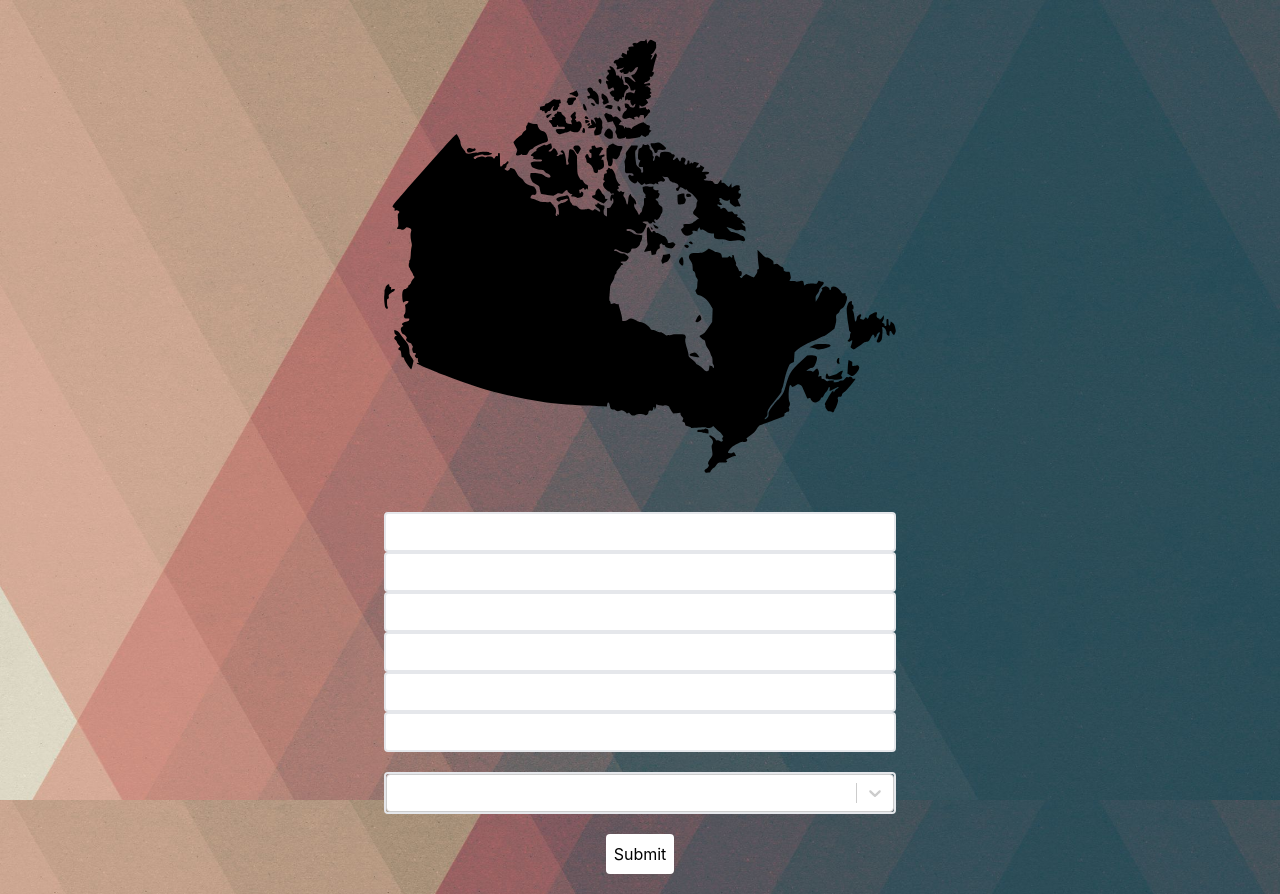
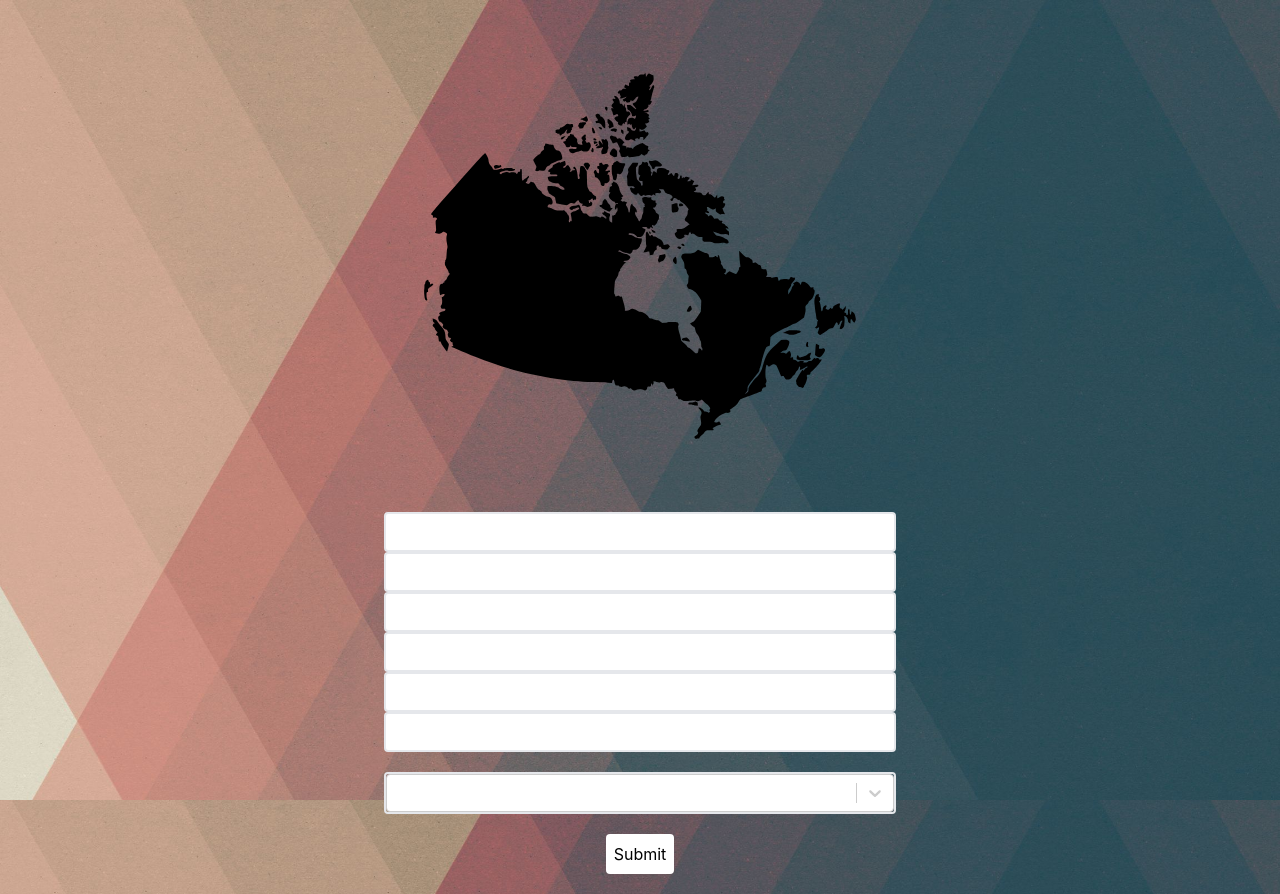
Before and after one commit to WeikeShi0730/worldle, a React (Create React App) app: page / in a window 1280 px wide. Built offline with nearby package versions, Linux system fonts and the light colour scheme.

Commit message:
Fix image size

```diff
--- a/src/components/current-country.component.tsx
+++ b/src/components/current-country.component.tsx
@@ -3,7 +3,7 @@ import { default as CountrySvg } from "../data/countries-svg/ca/vector.svg";
 const CurrentCountry = () => {
   return (
     <div>
-      <div className="max-w-xs sm:max-w-sm md:max-w-md lg:max-w-lg m-auto">
+      <div className="max-w-xs sm:max-w-sm md:max-w-md lg:max-w-lg m-auto p-10">
         <img src={CountrySvg} alt="Country SVG" />
       </div>
     </div>
```
